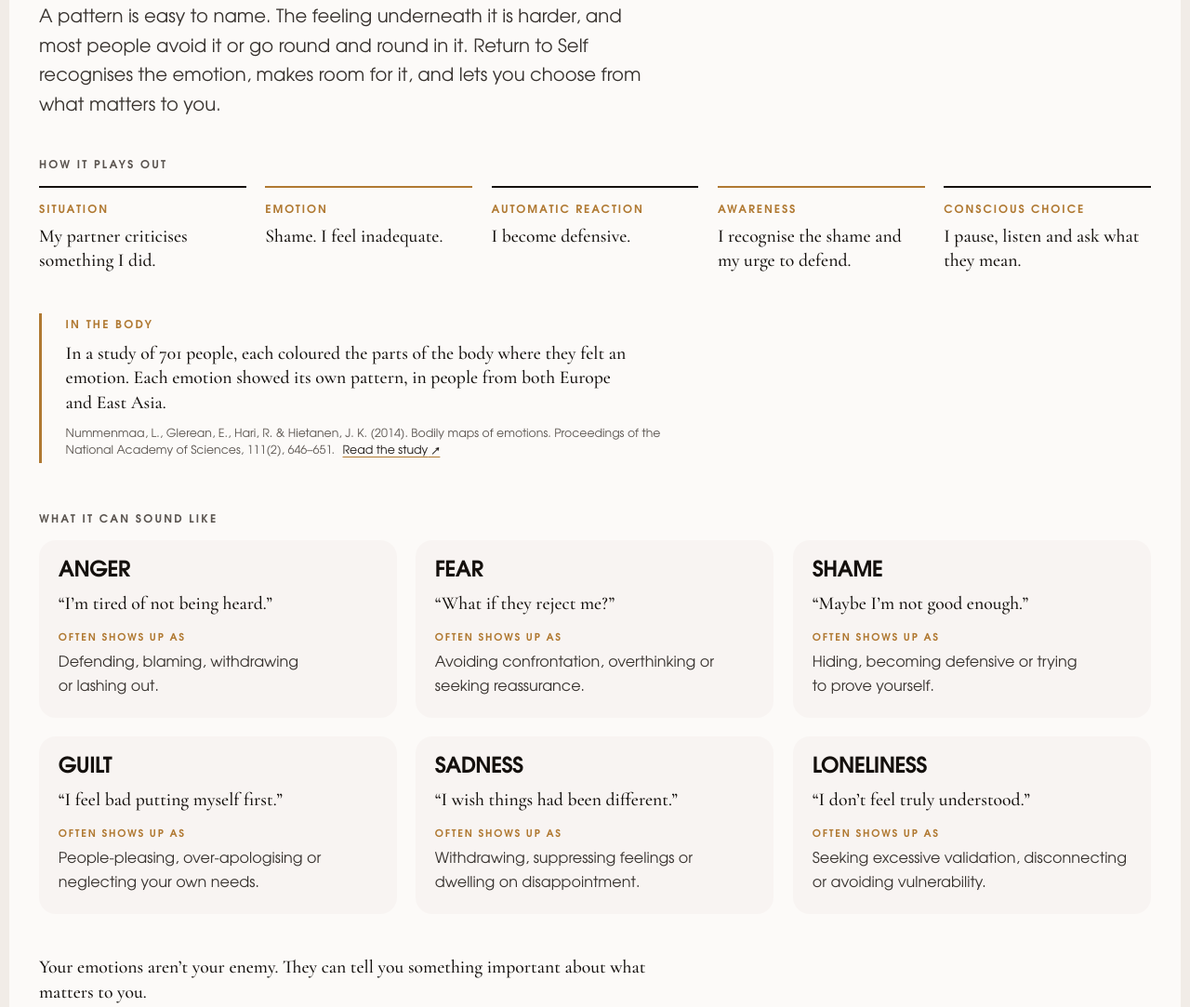
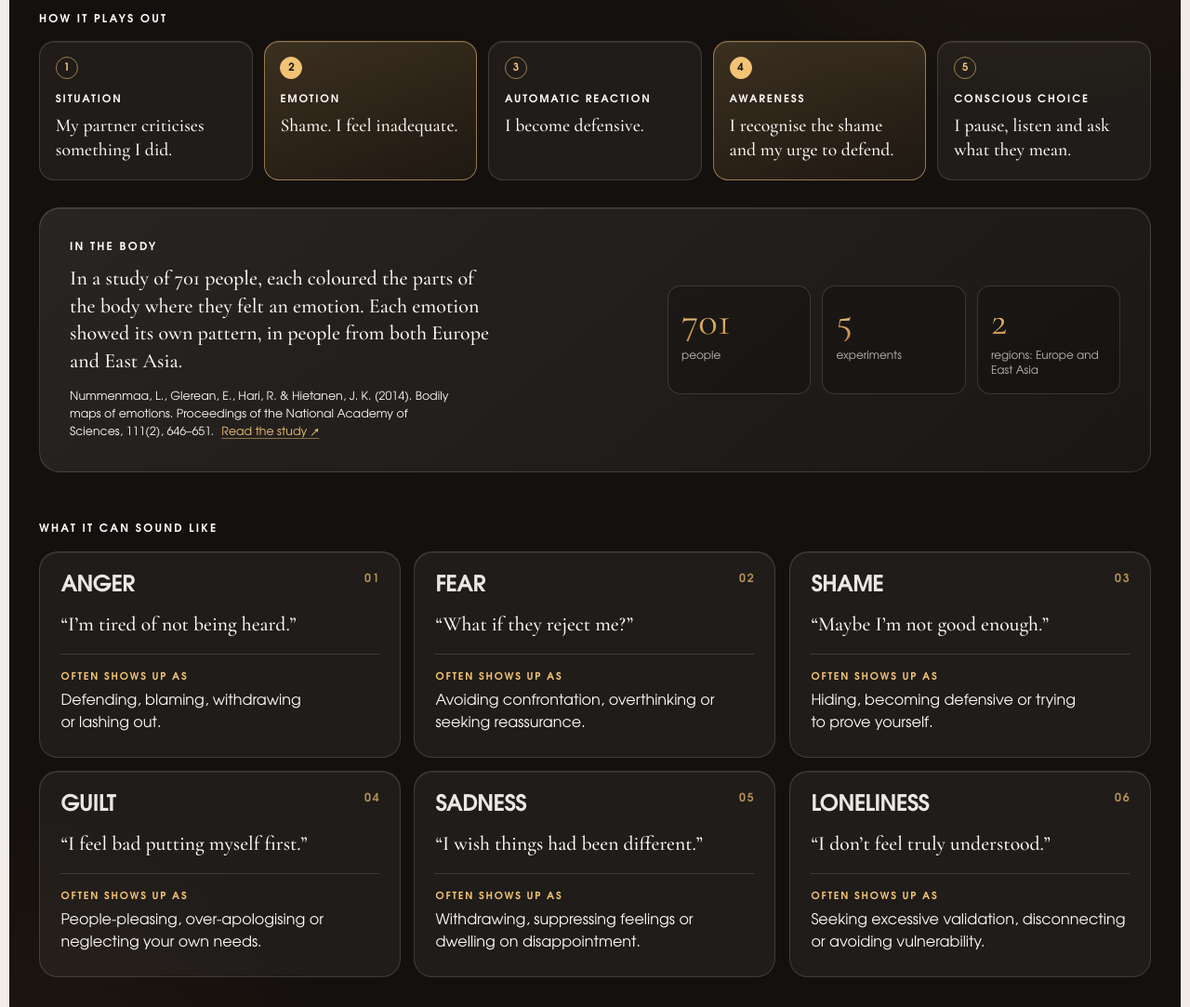
Before and after one commit to neuronestaudio/HarrisonSaito, an Astro site: page /rts-coaching in a window 1280 px wide. Shown: the part 3018-4101 px from the top of the page at 93% size. Built offline with nearby package versions, Linux system fonts and the light colour scheme; Astro itself is replaced by a stand-in of ours; some packages are replaced by stand-ins of ours; no server answers.

Commit message:
Emotion section redesign (dark, glass cards, study stats, optional figure slot); one text per alert in the form-lead layout with the ad; ad set carried through the funnel
- Alerts: bookings text Dion, Harrison, Danny; form leads text Harrison and Danny (the GHL workflow already texts Dion). Same 'Hey Harrison,' layout, with campaign / ad set / ad
- Funnel: Calendly utm_term = '<emotion>~<ad set>' (the ad's {{adset.name}})
- FEEL.body.img slot, empty until the original figure and permission are in

Co-Authored-By: Claude Sonnet 5.5 <noreply@anthropic.com>

```diff
--- a/src/components/DiscoveryFunnel.astro
+++ b/src/components/DiscoveryFunnel.astro
@@ -216,7 +216,7 @@ const OPTIONS = FUNNEL.options;
       try {
         const sp = new URLSearchParams(location.search);
         const now: Record<string, string> = {};
-        for (const k of ['utm_source', 'utm_medium', 'utm_campaign', 'utm_content']) {
+        for (const k of ['utm_source', 'utm_medium', 'utm_campaign', 'utm_content', 'utm_term']) {
           const v = sp.get(k);
           if (v) now[k] = v;
         }
@@ -227,7 +227,9 @@ const OPTIONS = FUNNEL.options;
       q.set('utm_medium', ad.utm_medium || 'funnel');
       if (ad.utm_campaign) q.set('utm_campaign', ad.utm_campaign);
       if (ad.utm_content) q.set('utm_content', ad.utm_content);
-      if (picks.size) q.set('utm_term', [...picks].join('-'));
+      /* Calendly has five UTM slots and the ad uses four, so the emotion and the ad set share
+         utm_term as "<emotion>~<ad set>"; api/calendly.ts splits it. */
+      if (picks.size || ad.utm_term) q.set('utm_term', `${[...picks].join('-')}~${ad.utm_term || ''}`);
       slot.innerHTML = `<div class="calendly-inline-widget" data-url="${root.dataset.cal}?${q}"></div>`;
       const s = document.createElement('script');
       s.src = 'https://assets.calendly.com/assets/external/widget.js';
--- a/src/data/workshop.ts
+++ b/src/data/workshop.ts
@@ -123,6 +123,16 @@ export const FEEL = {
     cite: 'Nummenmaa, L., Glerean, E., Hari, R. & Hietanen, J. K. (2014). Bodily maps of emotions. Proceedings of the National Academy of Sciences, 111(2), 646–651.',
     href: 'https://doi.org/10.1073/pnas.1321664111',
     linkLabel: 'Read the study',
+    /* Set `img` to the original figure's path (for example '/img/body-maps-nummenmaa-2014.webp') once
+       the file and the authors' permission are in; the panel then shows it beside the text. */
+    /* From the abstract: n = 701, five experiments, West European and East Asian samples. */
+    stats: [
+      { n: '701', l: 'people' },
+      { n: '5', l: 'experiments' },
+      { n: '2', l: 'regions: Europe and East Asia' },
+    ],
+    img: '' as string,
+    imgAlt: 'Colour maps of the body showing where 701 people reported feeling anger, fear, sadness, shame and other emotions.',
   },
   cardsLabel: 'What it can sound like',
   showsLabel: 'Often shows up as',
--- a/src/pages/rts-coaching.astro
+++ b/src/pages/rts-coaching.astro
@@ -96,37 +96,55 @@ const schema = graph(personSchema(), localBusinessSchema());
     </section>
 
     <!-- ============ BENEATH THE REACTION: the emotion is what awareness is of ============ -->
-    <section class="section section--white ws-feel" data-section="ws-feel">
+    <section class="section section--dark on-dark ws-feel" data-section="ws-feel">
       <div class="wide">
-        <header class="ws-head">
+        <header class="ws-feel__head">
+          <div>
             <p class="eyebrow">{FEEL.eyebrow}</p>
             <h2 class="reveal" set:html={FEEL.title} />
-          <p class="fs-sm ws-lede reveal">{FEEL.lede}</p>
+          </div>
+          <p class="ws-feel__lede reveal">{FEEL.lede}</p>
         </header>
 
         <p class="ws-feel__label">{FEEL.flowLabel}</p>
         <ol class="ws-flow reveal">
-          {FEEL.flow.map((f) => (
-            <li>
+          {FEEL.flow.map((f, i) => (
+            <li class={i === 1 || i === 3 ? 'is-key' : ''}>
+              <span class="ws-flow__n" aria-hidden="true">{i + 1}</span>
               <p class="ws-flow__k">{f.label}</p>
               <p class="ws-flow__t">{f.text}</p>
             </li>
           ))}
         </ol>
 
-        <aside class="ws-bodymap reveal" aria-label={FEEL.body.label}>
+        <aside class={`ws-bodymap reveal${FEEL.body.img ? ' has-fig' : ''}`} aria-label={FEEL.body.label}>
+          <div class="ws-bodymap__copy">
             <p class="ws-bodymap__k">{FEEL.body.label}</p>
             <p class="ws-bodymap__t">{FEEL.body.text}</p>
             <p class="ws-bodymap__cite">
               {FEEL.body.cite}
               <a href={FEEL.body.href} target="_blank" rel="noopener noreferrer" data-track="cta_click" data-track-label="Private coaching — body map study">{FEEL.body.linkLabel}<span aria-hidden="true"> ↗</span></a>
             </p>
+          </div>
+          {!FEEL.body.img && (
+            <ul class="ws-bodymap__stats">
+              {FEEL.body.stats.map((s) => (
+                <li><strong>{s.n}</strong><span>{s.l}</span></li>
+              ))}
+            </ul>
+          )}
+          {FEEL.body.img && (
+            <figure class="ws-bodymap__fig">
+              <img src={FEEL.body.img} alt={FEEL.body.imgAlt} width="1600" height="900" loading="lazy" decoding="async" />
+            </figure>
+          )}
         </aside>
 
         <p class="ws-feel__label ws-feel__label--cards">{FEEL.cardsLabel}</p>
         <ul class="ws-feels" data-stagger>
-          {FEEL.cards.map((c) => (
+          {FEEL.cards.map((c, i) => (
             <li class="ws-feelcard reveal">
+              <span class="ws-feelcard__n" aria-hidden="true">{String(i + 1).padStart(2, '0')}</span>
               <h3>{c.name}</h3>
               <p class="ws-feelcard__say">“{c.line}”</p>
               <p class="ws-feelcard__shows"><span>{FEEL.showsLabel}</span>{c.shows}</p>
@@ -527,31 +545,62 @@ const schema = graph(personSchema(), localBusinessSchema());
   .ws-leave__ex { margin: 0; display: grid; grid-template-columns: repeat(3, minmax(0, 1fr)); gap: 12px; }
   .ws-leave__ex dt { font-size: 12px; font-weight: 700; letter-spacing: 0.16em; text-transform: uppercase; color: var(--gold-deep); }
   .ws-leave__ex dd { margin: 0.2rem 0 0; font-family: var(--font-accent); }
-  /* ---- beneath the reaction: the flow, the six feelings ---- */
-  .ws-feel .ws-head :global(h2) { max-width: 20ch; }
-  .ws-feel .ws-lede { margin: 1rem 0 0; max-width: 62ch; color: var(--fg3); }
-  .ws-feel__label { margin: 0 0 0.8rem; font-size: 12px; font-weight: 700; letter-spacing: 0.18em; text-transform: uppercase; color: var(--fg4); }
+  /* ---- beneath the reaction: dark, glass, gold; the flow, the study, the six feelings ---- */
+  .ws-feel { --ink-line: oklch(100% 0 0 / 0.14); --ink-glass: oklch(100% 0 0 / 0.05); --ink-gold: #f2c275; position: relative; overflow: hidden; }
+  .ws-feel::before {
+    content: ''; position: absolute; inset: 0; pointer-events: none;
+    background: radial-gradient(55% 45% at 88% 0%, oklch(75% 0.12 75 / 0.16), transparent 70%), radial-gradient(45% 40% at 0% 100%, oklch(60% 0.1 40 / 0.1), transparent 70%);
+  }
+  .ws-feel > .wide { position: relative; }
+  .ws-feel__head { display: grid; grid-template-columns: minmax(0, 1.15fr) minmax(0, 1fr); gap: clamp(1.4rem, 4vw, 4rem); align-items: end; margin-bottom: clamp(2rem, 4vw, 3.4rem); }
+  .ws-feel__head :global(h2) { margin: 0.6rem 0 0; max-width: 17ch; }
+  .ws-feel__lede { margin: 0; max-width: 50ch; font-size: var(--fs-sm); line-height: 1.55; color: rgba(252, 250, 248, 0.78); }
+  .ws-feel__label { margin: 0 0 0.9rem; font-size: 12px; font-weight: 700; letter-spacing: 0.18em; text-transform: uppercase; color: rgba(252, 250, 248, 0.5); }
   .ws-feel__label--cards { margin-top: clamp(2rem, 4vw, 3.4rem); }
-  .ws-flow { list-style: none; margin: 0; padding: 0; display: grid; grid-template-columns: repeat(5, minmax(0, 1fr)); gap: clamp(12px, 1.6vw, 22px); }
-  .ws-flow li { border-top: 2px solid var(--fg1); padding-top: 14px; min-width: 0; }
-  .ws-flow li:nth-child(2), .ws-flow li:nth-child(4) { border-top-color: var(--gold-deep); }
-  .ws-flow__k { margin: 0 0 0.45rem; font-size: 12px; font-weight: 700; letter-spacing: 0.16em; text-transform: uppercase; color: var(--gold-deep); }
-  .ws-flow__t { margin: 0; font-family: var(--font-accent); font-size: var(--fs-sm); line-height: 1.3; color: var(--fg1); }
-  .ws-bodymap { margin-top: clamp(1.8rem, 3.4vw, 3rem); padding: 0.2rem 0 0.2rem clamp(1rem, 2vw, 1.6rem); border-left: 3px solid var(--gold-deep); max-width: 62ch; }
+
+  .ws-flow { list-style: none; margin: 0; padding: 0; display: grid; grid-template-columns: repeat(5, minmax(0, 1fr)); gap: 12px; }
+  .ws-flow li { position: relative; min-width: 0; padding: 1rem 1.05rem 1.15rem; border-radius: 16px; border: 1px solid var(--ink-line); background: var(--ink-glass); box-shadow: inset 0 1px 0 oklch(100% 0 0 / 0.08); }
+  .ws-flow li.is-key { border-color: oklch(84% 0.11 78 / 0.55); background: linear-gradient(160deg, oklch(84% 0.11 78 / 0.18), oklch(84% 0.11 78 / 0.05)); }
+  .ws-flow__n { display: grid; place-items: center; width: 1.5rem; height: 1.5rem; margin-bottom: 0.8rem; border-radius: 50%; border: 1px solid oklch(84% 0.11 78 / 0.6); font-size: 0.72rem; font-weight: 700; color: var(--ink-gold); font-variant-numeric: tabular-nums; }
+  .ws-flow li.is-key .ws-flow__n { background: var(--ink-gold); border-color: var(--ink-gold); color: #14100d; }
+  .ws-flow__k { margin: 0 0 0.45rem; font-size: 11.5px; font-weight: 700; letter-spacing: 0.16em; text-transform: uppercase; color: var(--ink-gold); }
+  .ws-flow__t { margin: 0; font-family: var(--font-accent); font-size: var(--fs-sm); line-height: 1.3; color: var(--text-on-ink, #fcfaf8); }
+
+  .ws-bodymap {
+    margin-top: clamp(1.2rem, 2.4vw, 1.8rem); display: grid; grid-template-columns: 1fr; gap: clamp(1.2rem, 2.6vw, 2.2rem); align-items: center;
+    padding: clamp(1.2rem, 2.6vw, 2rem); border-radius: 22px; border: 1px solid var(--ink-line);
+    background: linear-gradient(140deg, oklch(100% 0 0 / 0.09), oklch(100% 0 0 / 0.03)); box-shadow: inset 0 1px 0 oklch(100% 0 0 / 0.1);
+  }
+  .ws-bodymap.has-fig { grid-template-columns: minmax(0, 1fr) minmax(0, 1.4fr); }
+  .ws-bodymap:not(.has-fig) { grid-template-columns: minmax(0, 1.25fr) minmax(0, 1fr); }
+  .ws-bodymap__stats { list-style: none; margin: 0; padding: 0; display: grid; grid-template-columns: repeat(3, minmax(0, 1fr)); gap: 12px; }
+  .ws-bodymap__stats li { padding: 1rem 0.9rem; border-radius: 14px; border: 1px solid var(--ink-line); background: oklch(0% 0 0 / 0.18); text-align: left; }
+  .ws-bodymap__stats strong { display: block; font-family: var(--font-display); font-size: clamp(1.9rem, 1.4rem + 1.6vw, 2.8rem); font-weight: 400; line-height: 1; background: linear-gradient(180deg, #f6d28f, #c28a3c); -webkit-background-clip: text; background-clip: text; color: transparent; }
+  .ws-bodymap__stats span { display: block; margin-top: 0.5rem; font-size: 12px; line-height: 1.35; color: rgba(252, 250, 248, 0.7); }
   .ws-bodymap p { margin: 0; }
-  .ws-bodymap__k { margin-bottom: 0.45rem !important; font-size: 12px; font-weight: 700; letter-spacing: 0.18em; text-transform: uppercase; color: var(--gold-deep); }
-  .ws-bodymap__t { font-family: var(--font-accent); font-size: var(--fs-sm); line-height: 1.35; color: var(--fg1); }
-  .ws-bodymap__cite { margin-top: 0.7rem !important; font-size: 12.5px; line-height: 1.5; color: var(--fg4); }
-  .ws-bodymap__cite a { margin-left: 0.4em; color: var(--fg2); text-decoration: underline; text-decoration-color: var(--gold-deep); text-underline-offset: 0.2em; white-space: nowrap; }
-  .ws-bodymap__cite a:hover { color: var(--fg1); }
-  .ws-feels { list-style: none; margin: 0; padding: 0; display: grid; grid-template-columns: repeat(3, minmax(0, 1fr)); gap: clamp(12px, 1.6vw, 20px); }
-  .ws-feelcard { padding: 1.2rem 1.3rem 1.3rem; border-radius: 18px; background: var(--bg2); min-width: 0; }
-  .ws-feelcard :global(h3) { margin: 0 0 0.6rem; font-size: calc(var(--fs-md) * 0.92); line-height: 1.15; }
-  .ws-feelcard__say { margin: 0 0 1rem; font-family: var(--font-accent); font-size: var(--fs-sm); line-height: 1.3; color: var(--fg1); }
-  .ws-feelcard__shows { margin: 0; font-size: var(--fs-xs); color: var(--fg3); }
-  .ws-feelcard__shows span { display: block; margin-bottom: 0.25rem; font-size: 11px; font-weight: 700; letter-spacing: 0.16em; text-transform: uppercase; color: var(--gold-deep); }
-  .ws-feel__close { margin-top: clamp(1.8rem, 3.4vw, 3rem); max-width: 62ch; }
-  .ws-feel__close p { margin: 0 0 0.7rem; font-family: var(--font-accent); font-size: var(--fs-sm); line-height: 1.35; color: var(--fg1); }
+  .ws-bodymap__k { margin-bottom: 0.6rem !important; font-size: 12px; font-weight: 700; letter-spacing: 0.18em; text-transform: uppercase; color: var(--ink-gold); }
+  .ws-bodymap__t { font-family: var(--font-accent); font-size: calc(var(--fs-sm) * 1.12); line-height: 1.35; color: var(--text-on-ink, #fcfaf8); max-width: 44ch; }
+  .ws-bodymap__cite { margin-top: 0.9rem !important; font-size: 12.5px; line-height: 1.5; color: rgba(252, 250, 248, 0.5); max-width: 60ch; }
+  .ws-bodymap__cite a { margin-left: 0.4em; color: var(--ink-gold); text-decoration: underline; text-decoration-color: oklch(84% 0.11 78 / 0.5); text-underline-offset: 0.2em; white-space: nowrap; }
+  .ws-bodymap__cite a:hover { color: #fff; }
+  .ws-bodymap__fig { margin: 0; border-radius: 14px; overflow: hidden; background: #fff; }
+  .ws-bodymap__fig img { display: block; width: 100%; height: auto; }
+
+  .ws-feels { list-style: none; margin: 0; padding: 0; display: grid; grid-template-columns: repeat(3, minmax(0, 1fr)); gap: 14px; }
+  .ws-feelcard {
+    position: relative; min-width: 0; padding: 1.4rem 1.4rem 1.5rem; border-radius: 20px; border: 1px solid var(--ink-line); background: var(--ink-glass);
+    box-shadow: inset 0 1px 0 oklch(100% 0 0 / 0.08); transition: border-color 0.25s ease, background 0.25s ease, transform 0.25s var(--ease-out-expo, ease);
+  }
+  .ws-feelcard:hover { border-color: oklch(84% 0.11 78 / 0.5); background: oklch(100% 0 0 / 0.08); transform: translateY(-2px); }
+  .ws-feelcard__n { position: absolute; top: 1.2rem; right: 1.3rem; font-size: 0.78rem; font-weight: 700; letter-spacing: 0.14em; color: oklch(84% 0.11 78 / 0.7); font-variant-numeric: tabular-nums; }
+  .ws-feelcard :global(h3) { margin: 0 0 0.9rem; font-size: calc(var(--fs-md) * 0.95); line-height: 1.1; color: var(--text-on-ink, #fcfaf8); }
+  .ws-feelcard__say { margin: 0 0 1.1rem; font-family: var(--font-accent); font-size: calc(var(--fs-sm) * 1.1); line-height: 1.3; color: var(--text-on-ink, #fcfaf8); }
+  .ws-feelcard__shows { margin: 0; padding-top: 1rem; border-top: 1px solid var(--ink-line); font-size: var(--fs-xs); line-height: 1.5; color: rgba(252, 250, 248, 0.72); }
+  .ws-feelcard__shows span { display: block; margin-bottom: 0.35rem; font-size: 11px; font-weight: 700; letter-spacing: 0.16em; text-transform: uppercase; color: var(--ink-gold); }
+
+  .ws-feel__close { margin-top: clamp(2rem, 4vw, 3.2rem); padding-top: clamp(1.4rem, 2.6vw, 2rem); border-top: 1px solid var(--ink-line); display: grid; grid-template-columns: repeat(2, minmax(0, 1fr)); gap: clamp(1rem, 3vw, 3rem); }
+  .ws-feel__close p { margin: 0; max-width: 48ch; font-family: var(--font-accent); font-size: calc(var(--fs-sm) * 1.1); line-height: 1.4; color: var(--text-on-ink, #fcfaf8); }
+  .ws-feel__close p + p { color: rgba(252, 250, 248, 0.72); }
   .ws-film__frame { max-width: 960px; margin: 0 auto; aspect-ratio: 16 / 9; border-radius: 20px; overflow: hidden; background: #14100d; box-shadow: 0 40px 90px rgba(0, 0, 0, 0.5); }
   .ws-film__stack { display: grid; gap: clamp(1.2rem, 3vw, 2.2rem); }
   .ws-film__frame video { width: 100%; height: 100%; display: block; object-fit: cover; }
@@ -597,19 +646,23 @@ const schema = graph(personSchema(), localBusinessSchema());
   @media (max-width: 1080px) {
     .ws-moves { grid-template-columns: repeat(2, minmax(0, 1fr)); }
     .ws-tlist { grid-template-columns: repeat(2, minmax(0, 1fr)); }
-    .ws-flow { grid-template-columns: repeat(3, minmax(0, 1fr)); row-gap: 1.4rem; }
+    .ws-flow { grid-template-columns: repeat(3, minmax(0, 1fr)); }
     .ws-feels { grid-template-columns: repeat(2, minmax(0, 1fr)); }
   }
   @media (max-width: 900px) {
     .ws-hero__grid { grid-template-columns: 1fr; }
     .ws-hero__portrait { justify-self: center; width: min(100%, 420px); aspect-ratio: 4 / 5; }
     .ws-hero__portrait img { object-position: 50% 12%; }
-    .ws-moments__grid, .ws-leave__ex { grid-template-columns: 1fr; }
+    .ws-moments__grid, .ws-leave__ex, .ws-feel__head, .ws-bodymap.has-fig, .ws-bodymap:not(.has-fig) { grid-template-columns: 1fr; }
+    .ws-feel__head { align-items: start; }
     .ws-head--split, .ws-who__grid, .ws-faq__grid, .ws-apply__grid { grid-template-columns: 1fr; }
     .ws-who__portrait { max-width: 420px; }
   }
   @media (max-width: 680px) {
-    .ws-moves, .ws-tlist, .ws-flow, .ws-feels { grid-template-columns: 1fr; }
+    .ws-moves, .ws-tlist, .ws-flow, .ws-feels, .ws-feel__close { grid-template-columns: 1fr; }
+    .ws-bodymap__stats { grid-template-columns: 1fr; gap: 8px; }
+    .ws-bodymap__stats li { display: flex; align-items: baseline; gap: 0.9rem; padding: 0.8rem 1rem; }
+    .ws-bodymap__stats span { margin-top: 0; }
     .ws-faces { grid-template-columns: repeat(2, minmax(0, 1fr)); }
     .ws-room__foot { flex-direction: column; align-items: stretch; }
     .ws-room__foot :global(.btn) { text-align: center; }
```
Also changed, not shown: api/calendly.ts (+25 -9 lines), api/lead.ts (+9 -8 lines). Lines whose indentation alone changed are shown as unchanged.
